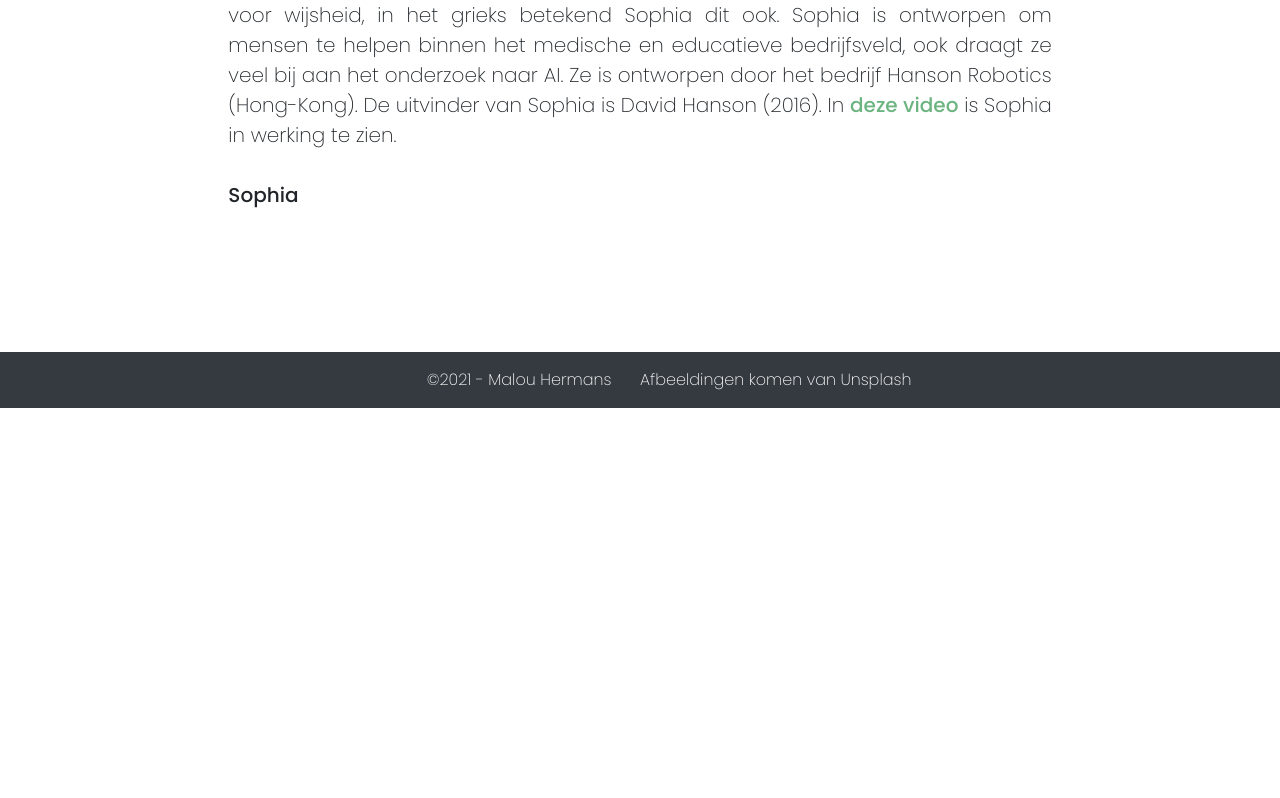
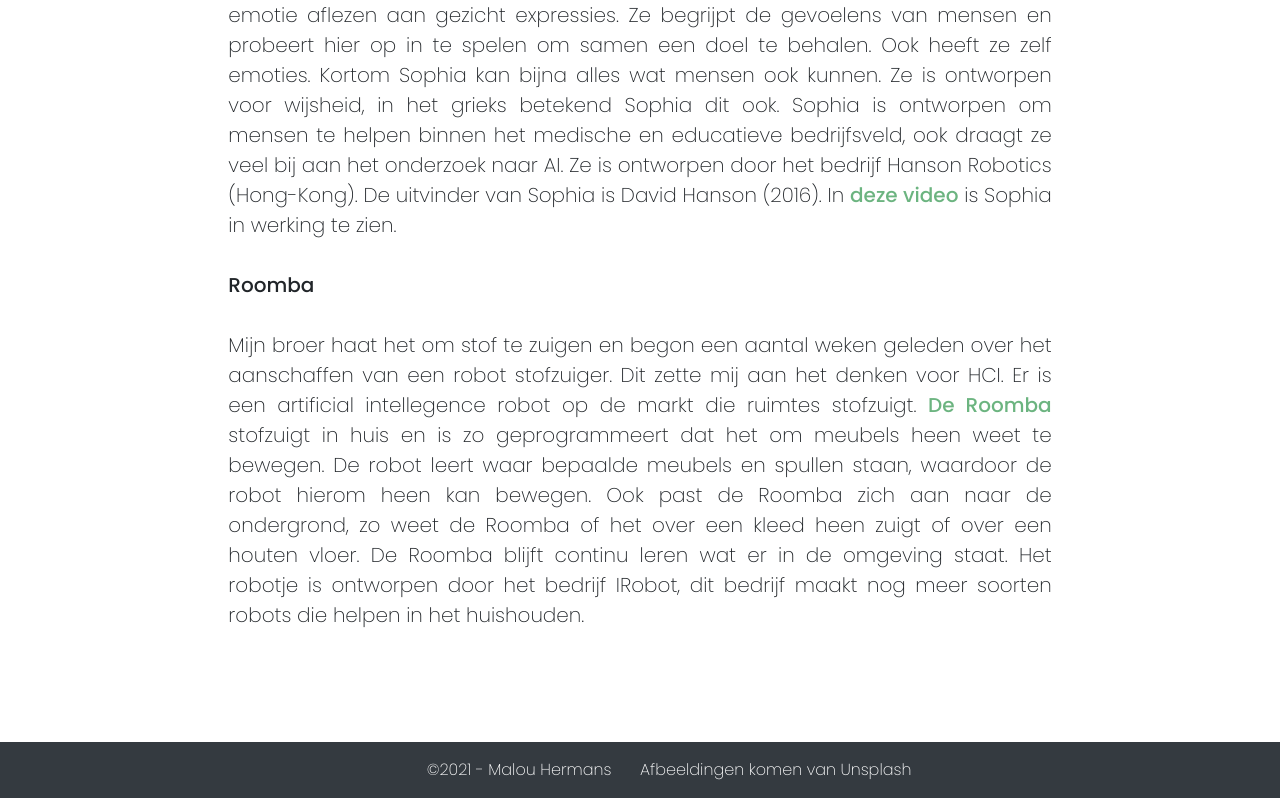
Before and after one commit to malouhermans/HCIPortfolio, a plain HTML site: page malouhermans/creatures.html in a window 1280 px wide. Shown: the part 1368-2166 px from the top of the page. Before the commit the page ends 1776 px from the top, so only its background shows below. Drawn offline with nearby package versions, Linux system fonts and the light colour scheme.

Commit message:
Research AC: Roomba robot

```diff
--- a/malouhermans/creatures.html
+++ b/malouhermans/creatures.html
@@ -112,7 +112,7 @@
         </div>
         <div class="row no-gutters mb-2"></div>
         <p class="lead text-justify">
-        Om bekend te worden met de technologie artificial creatures, is er onderzoek gedaan naar verschillende projecten. Zo word er wat verteld over de Netflix serie Too hot to handle...
+        Om bekend te worden met de technologie artificial creatures, is er onderzoek gedaan naar verschillende projecten. Zo word er wat verteld over de Netflix serie Too hot to handle. In deze serie speelt een artificial creature een rol in het becontroleren van de spelregels. Ook heb is er onderzoek gedaan naar artificial intellegence robot Sophia. Zij is een van de eerste robots die in speelt op emoties en lichaamstaal. Als laatste project is er onderzoek gedaan naar de Roomba.
         <br></br>
         <b>Lana</b>
         <br></br>
@@ -122,9 +122,9 @@
         <br></br>
         Een van de meest realistische artificial intellegence robots is <a href="https://www.youtube.com/watch?v=unfWfijzwEU" target="_blank" id="hier">Sophia</a>. Sophia's gezicht ziet er eng realistisch uit, daarnaast kan ze met mensen praten en interpreteren wat zij bedoelen. Ook herkent ze menselijke gezichten en kan ze emotie aflezen aan gezicht expressies. Ze begrijpt de gevoelens van mensen en probeert hier op in te spelen om samen een doel te behalen. Ook heeft ze zelf emoties. Kortom Sophia kan bijna alles wat mensen ook kunnen. Ze is ontworpen voor wijsheid, in het grieks betekend Sophia dit ook. Sophia is ontworpen om mensen te helpen binnen het medische en educatieve bedrijfsveld, ook draagt ze veel bij aan het onderzoek naar AI. Ze is ontworpen door het bedrijf Hanson Robotics (Hong-Kong). De uitvinder van Sophia is David Hanson (2016). In <a href="https://www.youtube.com/watch?v=R1Mwl6p1enA" target="_blank" id="hier">deze video</a> is Sophia in werking te zien.
         <br></br>
-        <b>Sophia</b>
+        <b>Roomba</b>
         <br></br>
-
+        Mijn broer haat het om stof te zuigen en begon een aantal weken geleden over het aanschaffen van een robot stofzuiger. Dit zette mij aan het denken voor HCI. Er is een artificial intellegence robot op de markt die ruimtes stofzuigt. <a href="https://builtin.com/artificial-intelligence/robotics-ai-companies" target="_blank" id="hier">De Roomba</a> stofzuigt in huis en is zo geprogrammeert dat het om meubels heen weet te bewegen. De robot leert waar bepaalde meubels en spullen staan, waardoor de robot hierom heen kan bewegen. Ook past de Roomba zich aan naar de ondergrond, zo weet de Roomba of het over een kleed heen zuigt of over een houten vloer. De Roomba blijft continu leren wat er in de omgeving staat. Het robotje is ontworpen door het bedrijf IRobot, dit bedrijf maakt nog meer soorten robots die helpen in het huishouden.
         </p>
         </div>
     </div>
```
